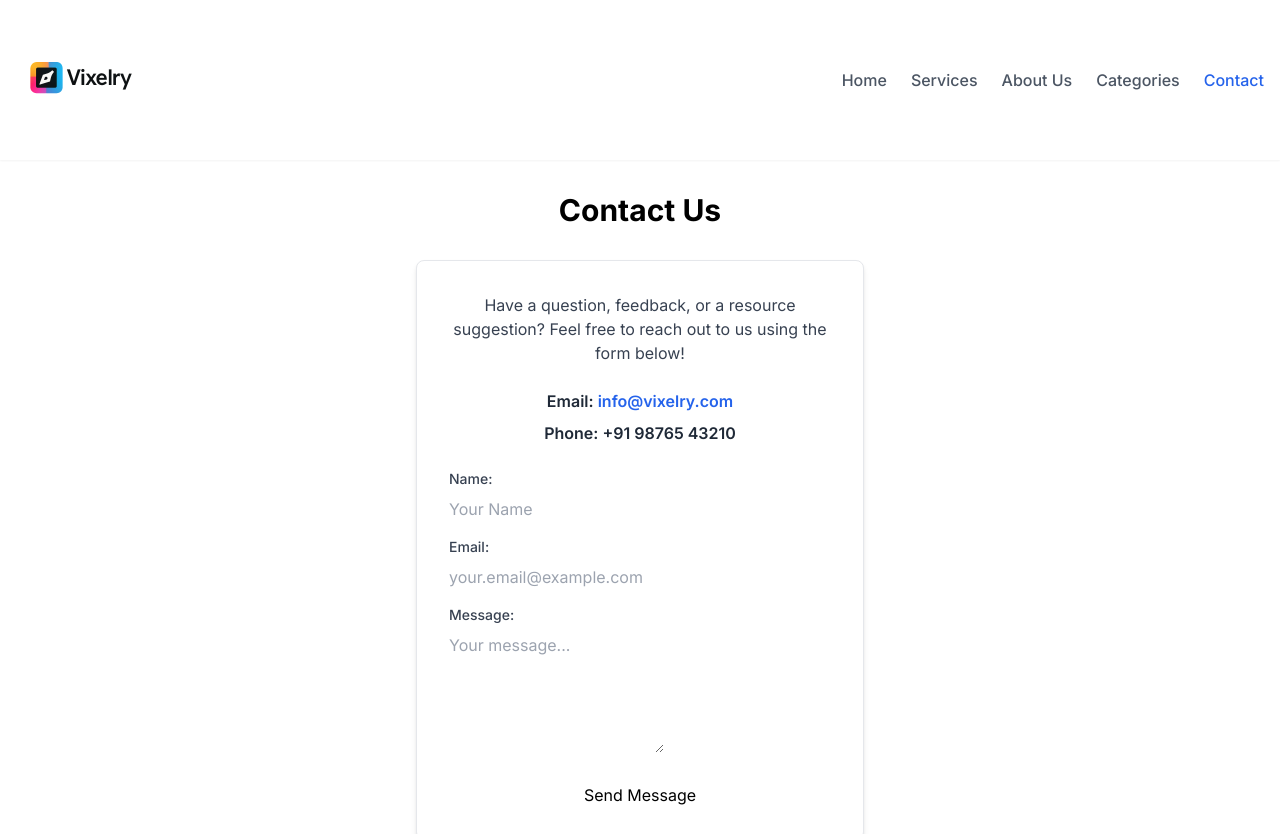
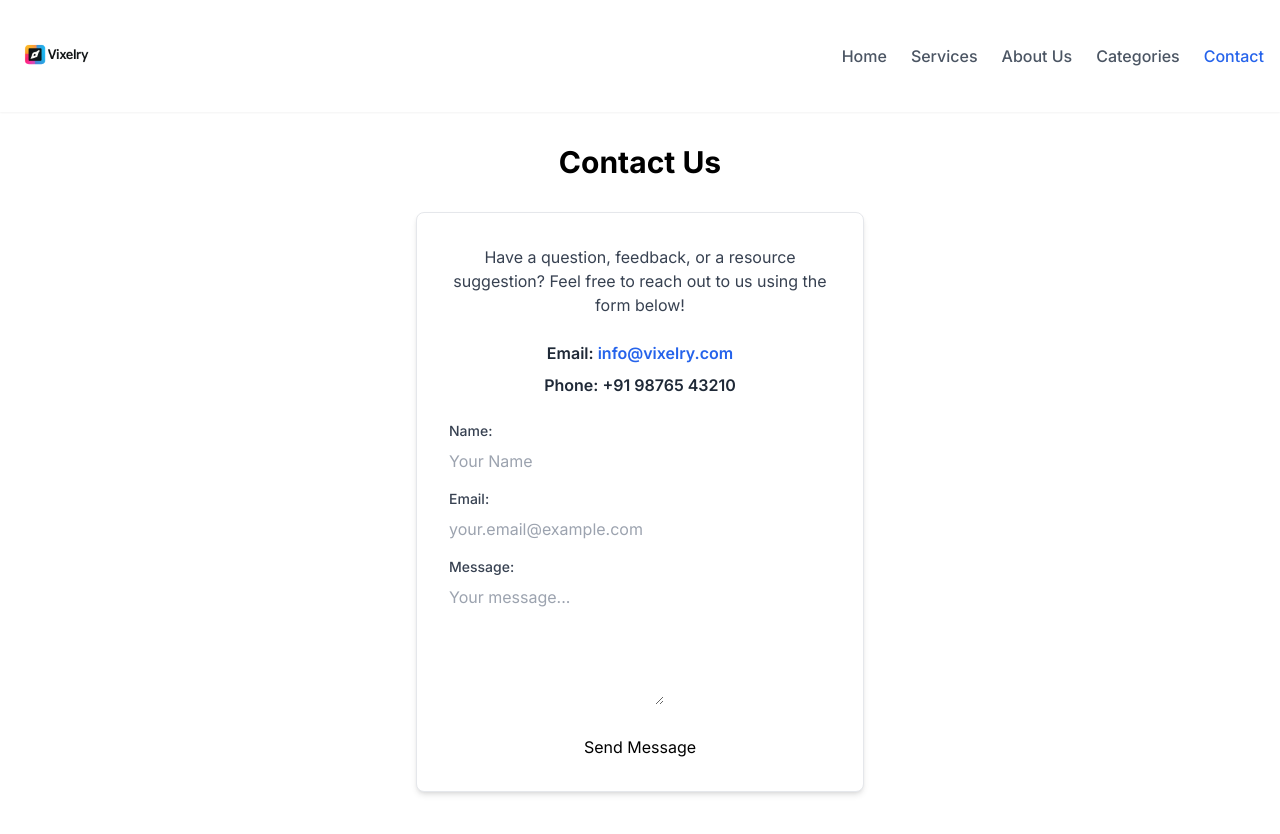
Before and after one commit to kishore045/Vixelry, a plain HTML site: page contact.html in a window 1280 px wide. Shown: the top 834 px of the page. Drawn offline with nearby package versions, Linux system fonts and the light colour scheme.

Commit message:
updated contact.html

```diff
--- a/contact.html
+++ b/contact.html
@@ -46,7 +46,7 @@
         <div class="container mx-auto px-4 flex justify-between items-center">
             <!-- Logo -->
             <a href="index.html" class="flex items-centers">
-                <img src="vixelry.png" alt="Vixelry Logo" class="h-30 md:h-32">
+                <img src="vixelry.png" alt="Vixelry Logo" class="h-20 md:h-22">
             </a>
 
             <!-- Navigation (Desktop) -->
```
